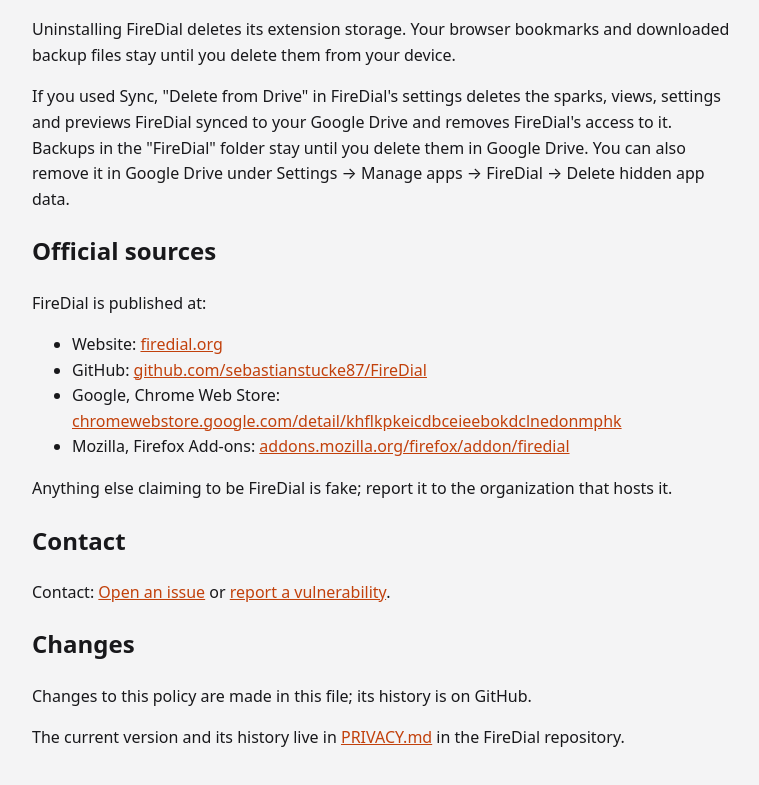
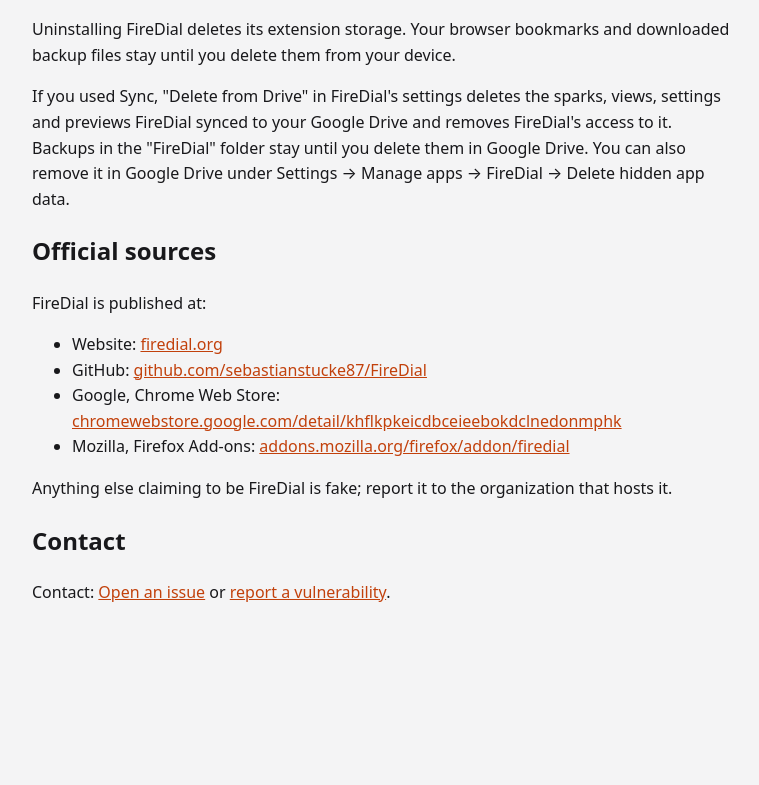
Before and after one commit to firedial-app/firedial-app.github.io, a plain HTML site: page privacy.html in a window 1280 px wide. Shown: the part 1838-2623 px from the top of the page, without its empty margins (256-1015 px from the left). After the commit the page ends 2507 px from the top, so only its background shows below. Drawn offline with Linux system fonts and the light colour scheme.

Commit message:
Privacy: drop the Changes section (PRIVACY.md is gone)

```diff
--- a/privacy.html
+++ b/privacy.html
@@ -75,12 +75,6 @@
 <h2>Contact</h2>
 
 <p>Contact: <a href="https://github.com/sebastianstucke87/FireDial/issues">Open an issue</a> or <a href="https://github.com/sebastianstucke87/FireDial/security/advisories/new">report a vulnerability</a>.</p>
-
-<h2>Changes</h2>
-
-<p>Changes to this policy are made in this file; its history is on GitHub.</p>
-
-<p>The current version and its history live in <a href="https://github.com/sebastianstucke87/FireDial/blob/main/PRIVACY.md">PRIVACY.md</a> in the FireDial repository.</p>
 </main>
 </body>
 </html>
```
